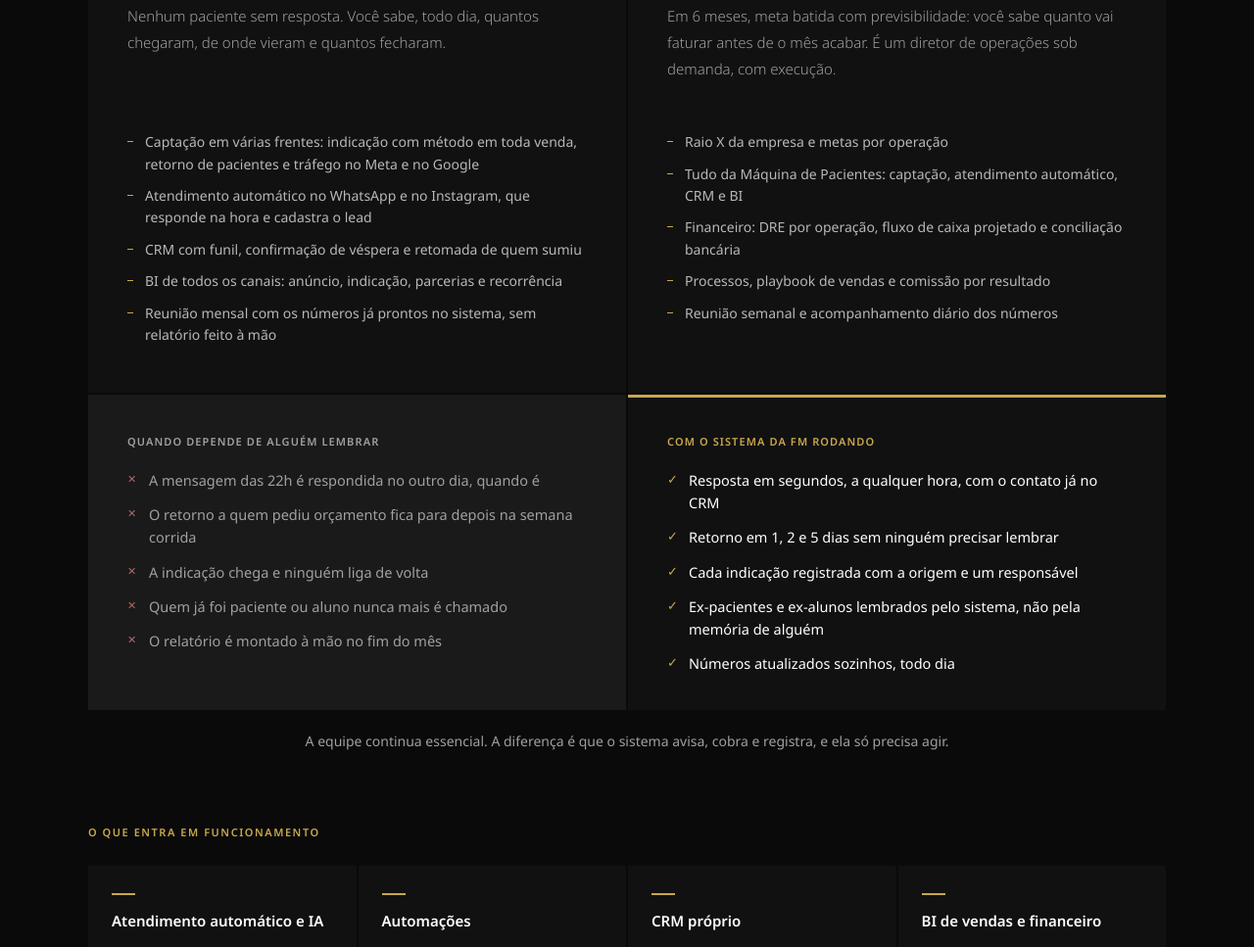
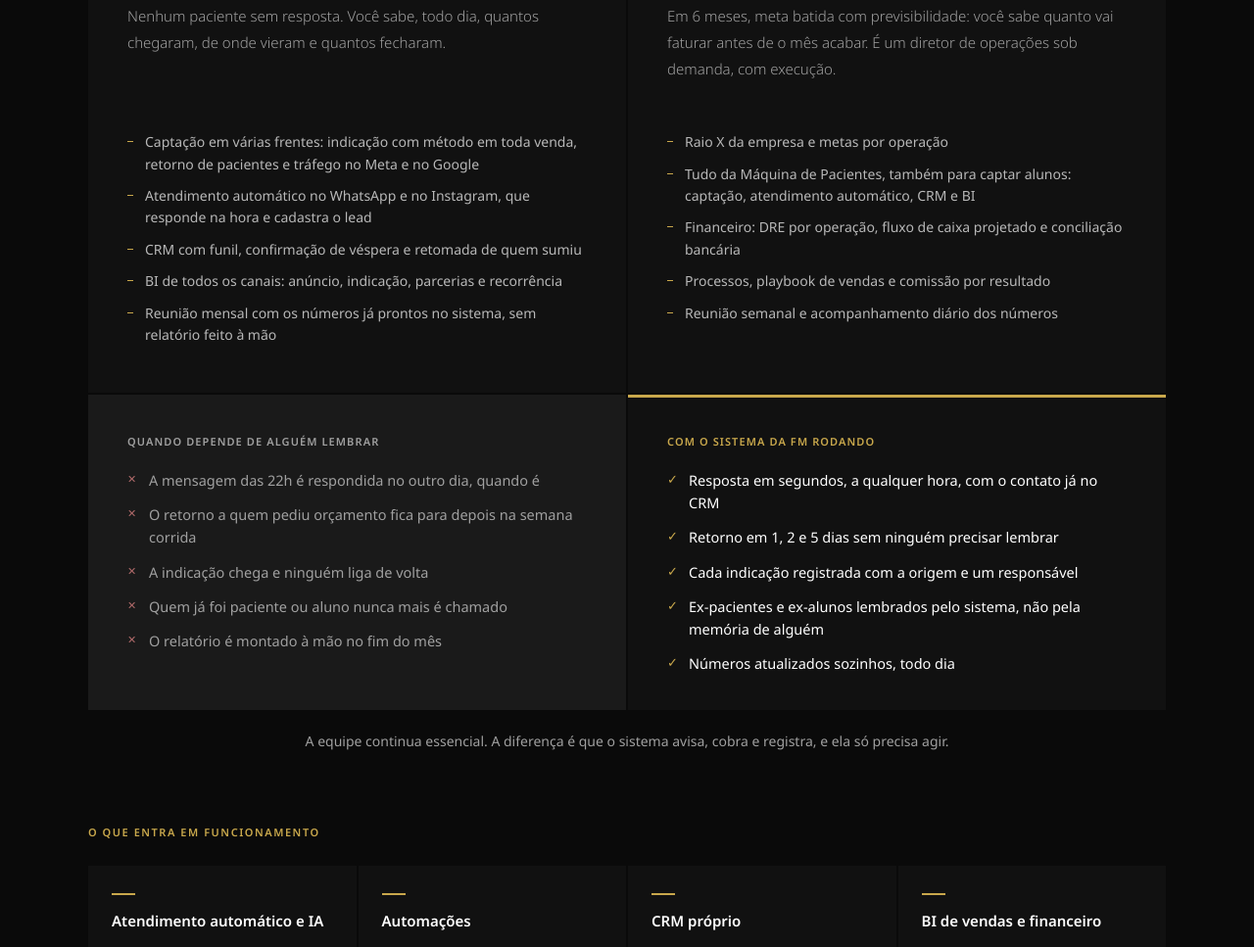
Before and after one commit to giovaninimacedo-gif/fernandomacedo, a plain HTML site: page index.html in a window 1280 px wide. Shown: the part 3245-4212 px from the top of the page at 98% size. Drawn offline with Linux system fonts and the light colour scheme.

Commit message:
Home: Gestão Completa deixa claro que capta alunos
Co-Authored-By: Claude Opus 5.5 <noreply@anthropic.com>

```diff
--- a/index.html
+++ b/index.html
@@ -786,7 +786,7 @@
         <p>Em 6 meses, meta batida com previsibilidade: você sabe quanto vai faturar antes de o mês acabar. É um diretor de operações sob demanda, com execução.</p>
         <ul class="servico-itens">
           <li>Raio X da empresa e metas por operação</li>
-          <li>Tudo da Máquina de Pacientes: captação, atendimento automático, CRM e BI</li>
+          <li>Tudo da Máquina de Pacientes, também para captar alunos: captação, atendimento automático, CRM e BI</li>
           <li>Financeiro: DRE por operação, fluxo de caixa projetado e conciliação bancária</li>
           <li>Processos, playbook de vendas e comissão por resultado</li>
           <li>Reunião semanal e acompanhamento diário dos números</li>
```
